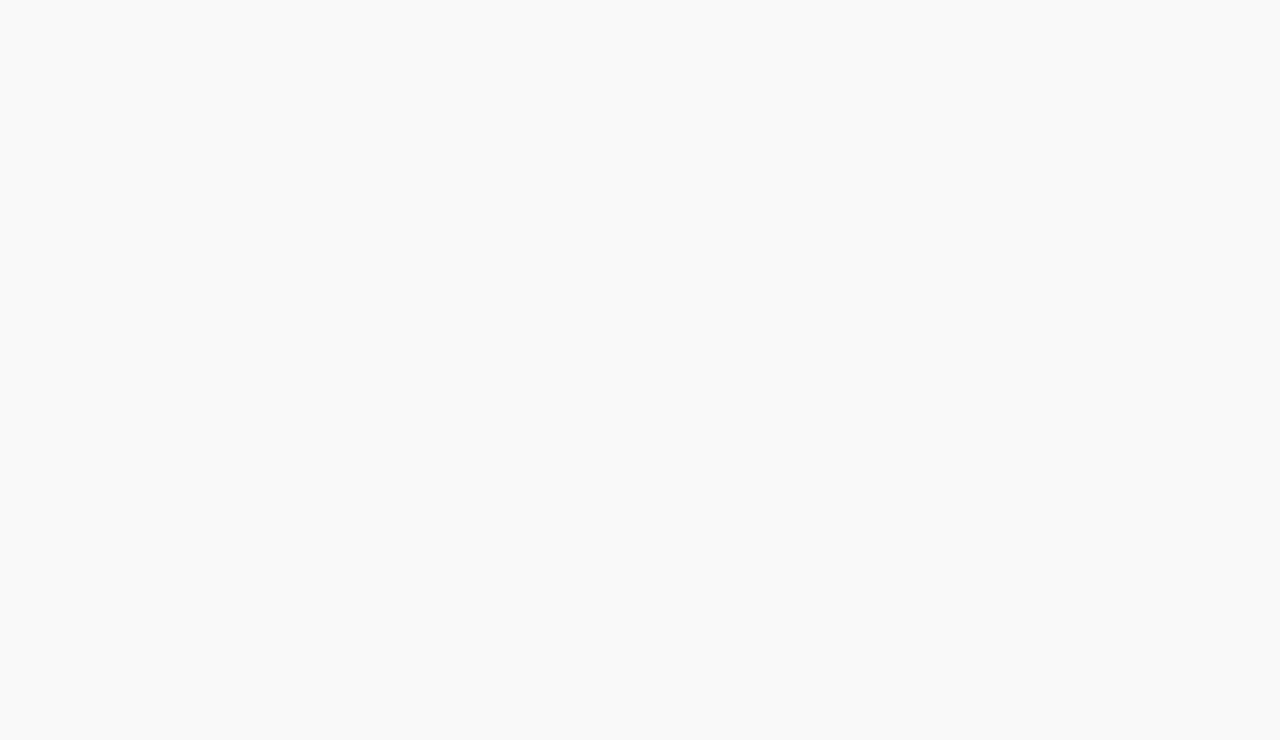
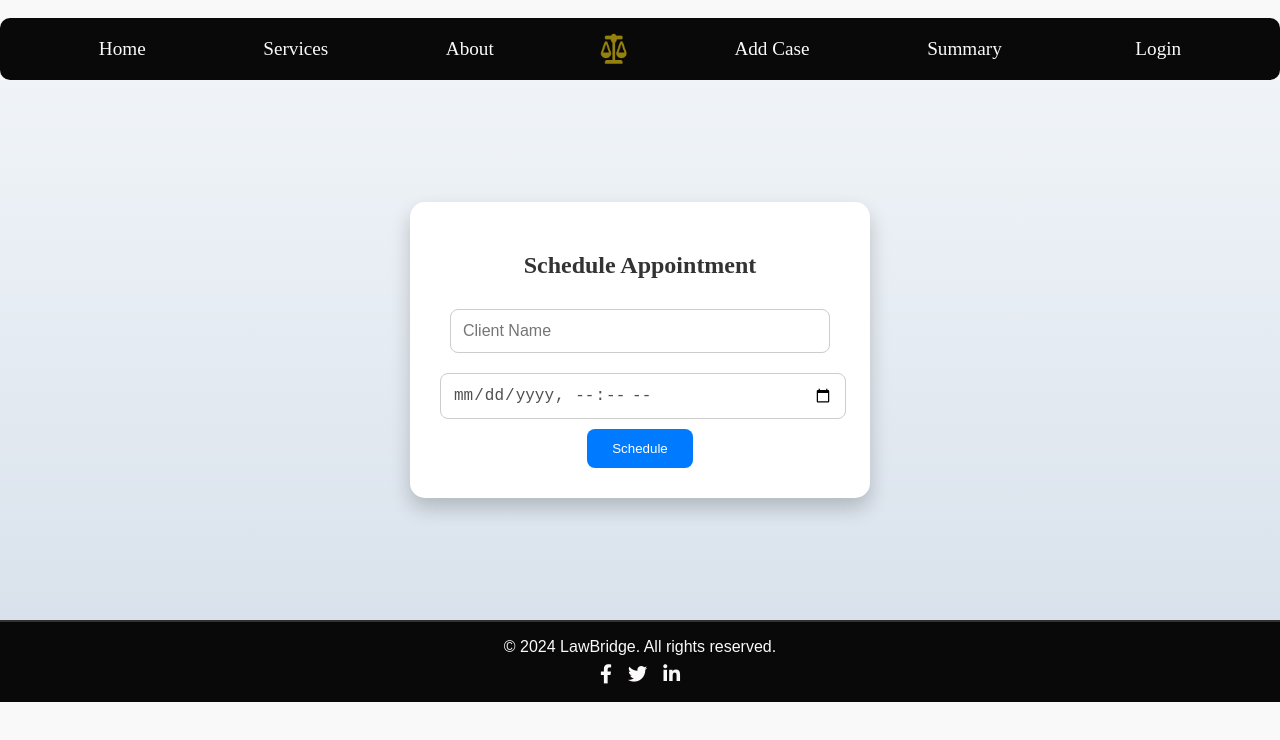
Before and after one commit to ThisaraAriyawansha/LawBridge, a React (Create React App) app: page /appointment-scheduling in a window 1280 px wide. Before the commit this address had no page. Shown: the top 740 px of the page. Built offline with nearby package versions, Linux system fonts and the light colour scheme.

Commit message:
some update

```diff
--- a/src/App.js
+++ b/src/App.js
@@ -12,7 +12,9 @@ import AddCase from './components/AddCase';
 import ViewCases from './components/ViewCases';
 import SendMessage from './components/SendMessage';
 import ReceiveMessage from './components/ReceiveMessage';
-import ClientCommunication from './components/ClientCommunication'; // Add this import
+import ClientCommunication from './components/ClientCommunication';
+import AppointmentScheduling from './components/AppointmentScheduling';
+import ClientPortal from './components/ClientPortal';
 
 const App = () => {
     const handleLogin = (userData) => {
@@ -37,6 +39,8 @@ const App = () => {
                 <Route path="/client-communication" element={<ClientCommunication />} />
                 <Route path="/sendMessage" element={<SendMessage />} />
                 <Route path="/receiveMessage" element={<ReceiveMessage />} />
+                <Route path="/appointment-scheduling" element={<AppointmentScheduling />} />
+                <Route path="/client-portal" element={<ClientPortal/>} />
                 <Route path="/login" element={<Login handleLogin={handleLogin} />} />
                 <Route path="/register" element={<Register handleRegister={handleRegister} />} />
             </Routes>
--- /dev/null
+++ b/src/components/AppointmentScheduling.css
@@ -0,0 +1,101 @@
+/* src/components/AppointmentScheduling.css */
+.appointment-container {
+    display: flex;
+    flex-direction: column;
+    align-items: center;
+    justify-content: center;
+    padding: 20px;
+    background: linear-gradient(to bottom, #f0f4f8, #d9e2ec);
+    min-height: 500px;
+    font-family: 'Arial', sans-serif;
+}
+
+.appointment-form {
+    background-color: #ffffff;
+    border-radius: 15px;
+    box-shadow: 0 10px 20px rgba(0, 0, 0, 0.2);
+    padding: 30px;
+    max-width: 400px;
+    width: 100%;
+    text-align: center;
+    animation: fadeIn 0.5s ease-in-out;
+}
+
+.appointment-form h2 {
+    margin-bottom: 20px;
+    color: #333;
+    font-size: 24px;
+    font-weight: bold;
+    animation: fadeInDown 0.5s ease-in-out;
+    font-family: 'Times New Roman', Times, serif;
+}
+
+.appointment-form input {
+    width: calc(100% - 20px);
+    padding: 12px;
+    margin: 10px 0;
+    border: 1px solid #ccc;
+    border-radius: 8px;
+    font-size: 16px;
+    transition: border-color 0.3s;
+    animation: fadeInUp 0.5s ease-in-out;
+}
+
+.appointment-form input:focus {
+    border-color: #007bff;
+    outline: none;
+}
+
+.animated-button {
+    background-color: #007bff;
+    color: #fff;
+    padding: 12px 25px;
+    border: none;
+    border-radius: 8px;
+    cursor: pointer;
+    transition: background-color 0.3s, transform 0.3s;
+    animation: fadeIn 0.5s ease-in-out;
+}
+
+.animated-button:hover {
+    background-color: #0056b3;
+    transform: scale(1.1);
+}
+
+.confirmation-message {
+    margin-top: 20px;
+    color: #28a745;
+    font-size: 16px;
+    animation: fadeIn 0.5s ease-in-out;
+}
+
+@keyframes fadeIn {
+    from {
+        opacity: 0;
+    }
+    to {
+        opacity: 1;
+    }
+}
+
+@keyframes fadeInDown {
+    from {
+        opacity: 0;
+        transform: translateY(-20px);
+    }
+    to {
+        opacity: 1;
+        transform: translateY(0);
+    }
+}
+
+@keyframes fadeInUp {
+    from {
+        opacity: 0;
+        transform: translateY(20px);
+    }
+    to {
+        opacity: 1;
+        transform: translateY(0);
+    }
+}
--- /dev/null
+++ b/src/components/AppointmentScheduling.js
@@ -0,0 +1,52 @@
+// src/components/AppointmentScheduling.js
+import React, { useState } from 'react';
+import axios from 'axios';
+import Navbar from './Navbar';
+import Footer from './Footer';
+import './AppointmentScheduling.css';
+
+const AppointmentScheduling = () => {
+    const [clientName, setClientName] = useState('');
+    const [appointmentDate, setAppointmentDate] = useState('');
+    const [confirmationMessage, setConfirmationMessage] = useState('');
+
+    const scheduleAppointment = async () => {
+        try {
+            const response = await axios.post('http://localhost:5000/api/schedule-appointment', {
+                clientName,
+                appointmentDate
+            });
+            setConfirmationMessage(response.data.message);
+        } catch (error) {
+            console.error('Error scheduling appointment:', error);
+            setConfirmationMessage('Error scheduling appointment');
+        }
+    };
+
+    return (
+        <div><br></br>
+            <Navbar />
+            <div className="appointment-container">
+                <div className="appointment-form">
+                    <h2>Schedule Appointment</h2>
+                    <input
+                        type="text"
+                        value={clientName}
+                        onChange={(e) => setClientName(e.target.value)}
+                        placeholder="Client Name"
+                    />
+                    <input
+                        type="datetime-local"
+                        value={appointmentDate}
+                        onChange={(e) => setAppointmentDate(e.target.value)}
+                    />
+                    <button onClick={scheduleAppointment} className="animated-button">Schedule</button>
+                    {confirmationMessage && <p className="confirmation-message">{confirmationMessage}</p>}
+                </div>
+            </div>
+            <Footer />
+        </div>
+    );
+};
+
+export default AppointmentScheduling;
--- a/src/components/ClientCommunication.js
+++ b/src/components/ClientCommunication.js
@@ -18,7 +18,6 @@ const ClientCommunication = () => {
                 <h3>Appointment Scheduling</h3>
                 <p>Schedule appointments and set reminders for your clients.</p>
                 <Link to="/appointment-scheduling">
-                    {/* Apply the cta-button class to the button */}
                     <button className="button">Schedule Appointment</button>
                 </Link>
             </div>
--- /dev/null
+++ b/src/components/ClientPortal.css
@@ -0,0 +1,36 @@
+/* src/components/ClientPortal.css */
+
+.client-portal-container {
+    display: flex;
+    flex-direction: column;
+    align-items: center;
+    justify-content: center;
+    padding: 20px;
+}
+
+.case-list {
+    display: flex;
+    flex-wrap: wrap;
+    justify-content: center;
+    gap: 20px;
+    margin-top: 20px;
+}
+
+.case-card {
+    background-color: #f9f9f9;
+    border-radius: 10px;
+    box-shadow: 0 4px 8px rgba(0, 0, 0, 0.1);
+    padding: 20px;
+    width: 300px;
+    text-align: center;
+}
+
+.case-card h3 {
+    margin-bottom: 10px;
+    color: #333;
+}
+
+.case-card p {
+    margin: 5px 0;
+    color: #666;
+}
--- /dev/null
+++ b/src/components/ClientPortal.js
@@ -0,0 +1,52 @@
+// src/components/ClientPortal.js
+import React, { useState, useEffect } from 'react';
+import axios from 'axios';
+import Navbar from './Navbar';
+import Footer from './Footer';
+import './ClientPortal.css';
+
+const ClientPortal = () => {
+    const [cases, setCases] = useState([]);
+    const [loading, setLoading] = useState(true);
+
+    useEffect(() => {
+        const fetchCases = async () => {
+            try {
+                const response = await axios.get('http://localhost:5000/api/cases');
+                setCases(response.data);
+                setLoading(false);
+            } catch (error) {
+                console.error('Error fetching cases:', error);
+                setLoading(false);
+            }
+        };
+
+        fetchCases();
+    }, []);
+
+    return (
+        <div>
+            <Navbar />
+            <div className="client-portal-container">
+                <h2>Client Portal</h2>
+                {loading ? (
+                    <p>Loading cases...</p>
+                ) : (
+                    <div className="case-list">
+                        {cases.map((caseItem) => (
+                            <div key={caseItem.id} className="case-card">
+                                <h3>{caseItem.caseType}</h3>
+                                <p>Description: {caseItem.description}</p>
+                                <p>Province: {caseItem.province}</p>
+                                <p>Date: {caseItem.date}</p>
+                            </div>
+                        ))}
+                    </div>
+                )}
+            </div>
+            <Footer />
+        </div>
+    );
+};
+
+export default ClientPortal;
--- a/src/components/SendMessage.js
+++ b/src/components/SendMessage.js
@@ -57,6 +57,7 @@ const SendMessage = () => {
 
   return (
     <div>
+        <br></br>
       <Navbar/><br></br><br></br><br></br>
       <div className="message-container">
         <h2 className="message-title">Send a Secure Message</h2>
@@ -68,7 +69,7 @@ const SendMessage = () => {
         />
         <button onClick={sendMessage} className="message-button">Send Message</button>
         {sentMessage && <div className="sent-message">Sent Message: {sentMessage}</div>}
-      </div><br></br><br></br>
+      </div><br></br>
       <Footer/>
     </div>
   );
```
Also changed, not shown: server.js (+13 -3 lines).
